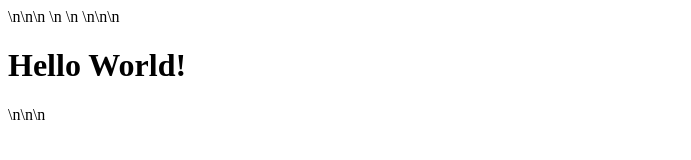
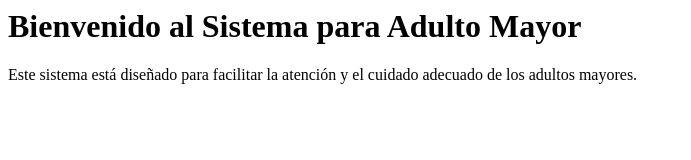
Before and after one commit to lagunita2000-ux/Cuidados-adulto-mayor, a plain HTML site: page index.html in a window 1280 px wide. Shown: the whole page, without its empty margins (0-691 px from the left). Drawn offline with Linux system fonts and the light colour scheme.

Commit message:
Update index.html with the complete Sistema para Adulto Mayor application.

```diff
--- a/index.html
+++ b/index.html
@@ -1 +1,9 @@
-<!DOCTYPE html>\n<html lang=\"en\">\n<head>\n    <meta charset=\"UTF-8\">\n    <meta name=\"viewport\" content=\"width=device-width, initial-scale=1.0\">\n    <title>Document</title>\n</head>\n<body>\n    <h1>Hello World!</h1>\n</body>\n</html>\n
+<html>
+<head>
+    <title>Sistema para Adulto Mayor</title>
+</head>
+<body>
+    <h1>Bienvenido al Sistema para Adulto Mayor</h1>
+    <p>Este sistema está diseñado para facilitar la atención y el cuidado adecuado de los adultos mayores.</p>
+</body>
+</html>
```
